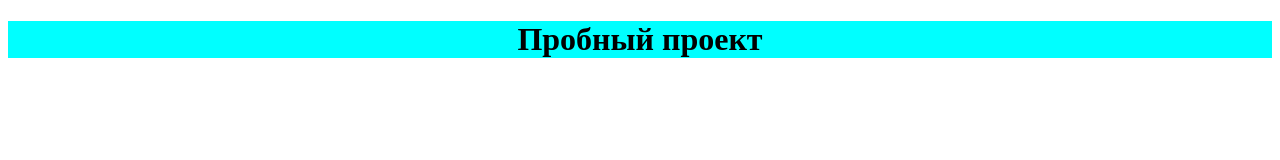
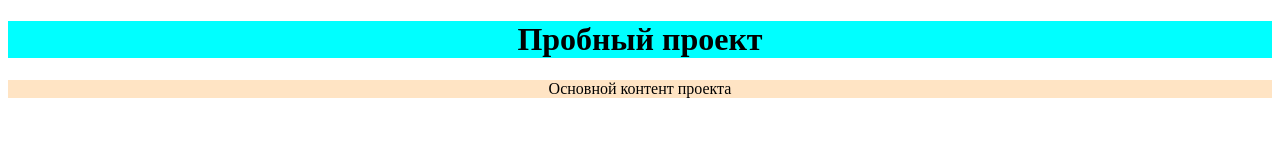
Before and after one commit to Iren-Sky/First-project, a plain HTML site: page index.html in a window 1280 px wide. Drawn offline with Linux system fonts and the light colour scheme.

Commit message:
Сверстан основной контент

```diff
--- a/css/style.css
+++ b/css/style.css
@@ -2,3 +2,7 @@ header {
   background-color: aqua;
   text-align: center;
 }
+main {
+  background-color:bisque;
+  text-align: center;
+}
--- a/index.html
+++ b/index.html
@@ -10,5 +10,8 @@
   <header>
     <h1>Пробный проект</h1>
   </header>
+  <main>
+    Основной контент проекта
+  </main>
 </body>
 </html>
```
